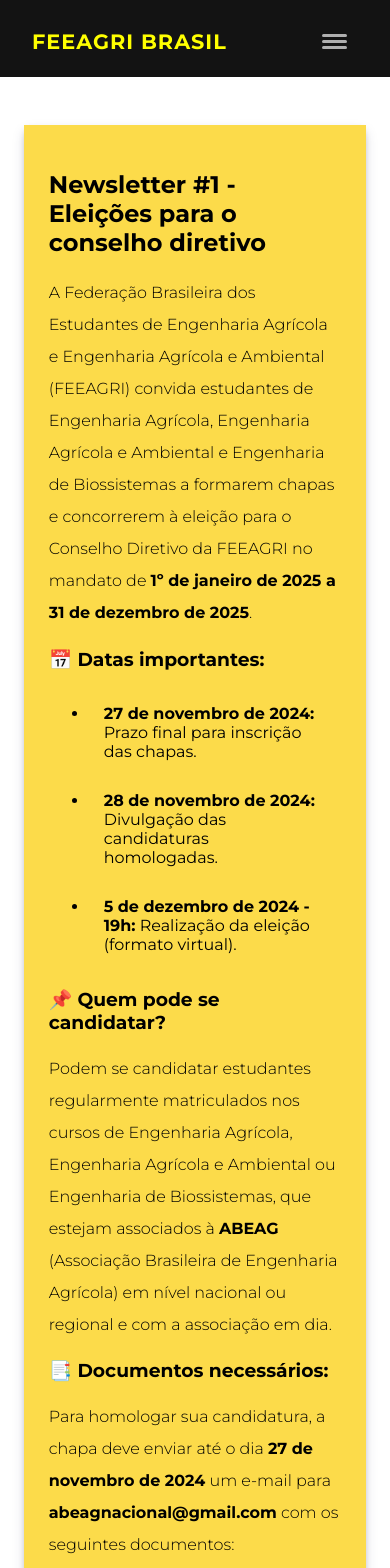
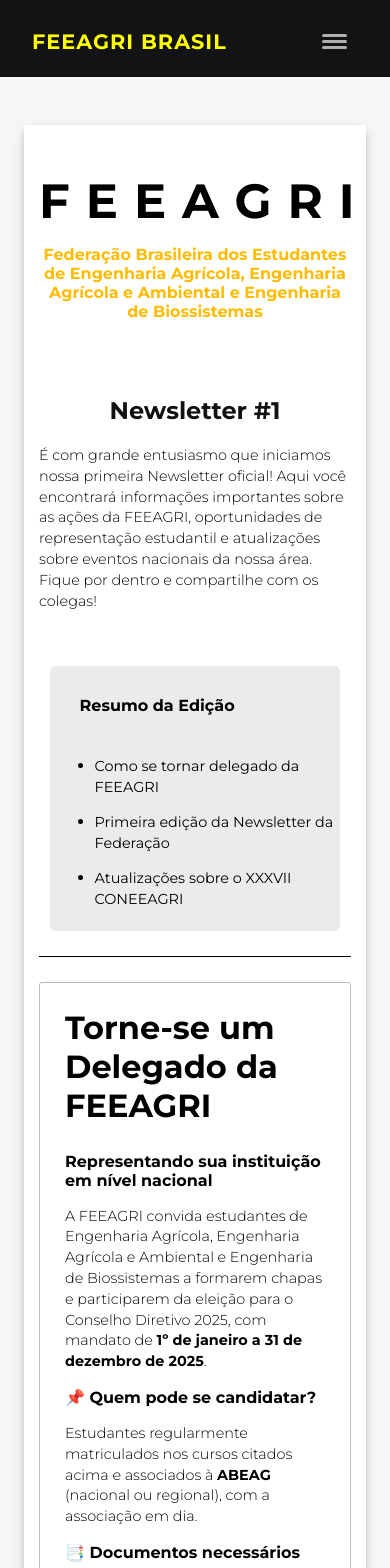
Before and after one commit to feeagribrasil/feeagri, a React (Create React App) app: page /post in a window 390 px wide. Shown: the top 1568 px of the page. Built offline with nearby package versions, Linux system fonts and the light colour scheme.

Commit message:
fix responsivo

```diff
--- a/src/paginas/NewsletterPosts.jsx
+++ b/src/paginas/NewsletterPosts.jsx
@@ -2,6 +2,8 @@
 import Header from "../componentes/Header";
 import Footer from "../componentes/Footer";
 import "../styles/auxiliar.scss";
+import imagem from '../assets/9.jpg';
+import imagem2 from '../assets/10.jpg';
 
 export default function NewsletterPost() {
   return (
@@ -9,82 +11,92 @@
       <Header />
       <div className="auxiliar">
         <div className="container">
-          <h2>Newsletter #1 - Eleições para o conselho diretivo</h2>
+          <h1>FEEAGRI</h1>
+          <h2>Federação Brasileira dos Estudantes de Engenharia Agrícola, Engenharia Agrícola e Ambiental e Engenharia de Biossistemas</h2>
+          <h2 className="custom"><strong>Newsletter #1</strong></h2>
 
           <p>
-            A Federação Brasileira dos Estudantes de Engenharia Agrícola e
-            Engenharia Agrícola e Ambiental (FEEAGRI) convida estudantes de
-            Engenharia Agrícola, Engenharia Agrícola e Ambiental e Engenharia de
-            Biossistemas a formarem chapas e concorrerem à eleição para o
-            Conselho Diretivo da FEEAGRI no mandato de{" "}
-            <strong>1º de janeiro de 2025 a 31 de dezembro de 2025</strong>.
+            É com grande entusiasmo que iniciamos nossa primeira Newsletter oficial! Aqui você encontrará informações importantes sobre as ações da FEEAGRI, oportunidades de representação estudantil e atualizações sobre eventos nacionais da nossa área. Fique por dentro e compartilhe com os colegas!
           </p>
 
-          <h3>📅 Datas importantes:</h3>
+          <div className="resume">
+            <h2>Resumo da Edição</h2>
             <ul>
               <li>
-              <strong>27 de novembro de 2024:</strong> Prazo final para
-              inscrição das chapas.
+                <p>Como se tornar delegado da FEEAGRI</p>
               </li>
               <li>
-              <strong>28 de novembro de 2024:</strong> Divulgação das
-              candidaturas homologadas.
+                <p>Primeira edição da Newsletter da Federação</p>
               </li>
               <li>
-              <strong>5 de dezembro de 2024 - 19h:</strong> Realização da
-              eleição (formato virtual).
+                <p>Atualizações sobre o XXXVII CONEEAGRI</p>
               </li>
             </ul>
+          </div>
+
+          <div className="sep" />
+
+          {/* BLOCO 1 - DELEGADO */}
+          <div className="conteudo">
+            <h2>Torne-se um Delegado da FEEAGRI</h2>
+            <h3>Representando sua instituição em nível nacional</h3>
+            <p>
+              A FEEAGRI convida estudantes de Engenharia Agrícola, Engenharia Agrícola e Ambiental e Engenharia de Biossistemas a formarem chapas e participarem da eleição para o Conselho Diretivo 2025, com mandato de <strong>1º de janeiro a 31 de dezembro de 2025</strong>.
+            </p>
 
             <h3>📌 Quem pode se candidatar?</h3>
             <p>
-            Podem se candidatar estudantes regularmente matriculados nos cursos
-            de Engenharia Agrícola, Engenharia Agrícola e Ambiental ou
-            Engenharia de Biossistemas, que estejam associados à{" "}
-            <strong>ABEAG</strong> (Associação Brasileira de Engenharia
-            Agrícola) em nível nacional ou regional e com a associação em dia.
+              Estudantes regularmente matriculados nos cursos citados acima e associados à <strong>ABEAG</strong> (nacional ou regional), com a associação em dia.
             </p>
 
-          <h3>📑 Documentos necessários:</h3>
-          <p>
-            Para homologar sua candidatura, a chapa deve enviar até o dia{" "}
-            <strong>27 de novembro de 2024</strong> um e-mail para{" "}
-            <strong>abeagnacional@gmail.com</strong> com os seguintes
-            documentos:
-          </p>
+            <h3>📑 Documentos necessários</h3>
+            <p>Envie os documentos até <strong>27 de novembro de 2024</strong> para <strong>abeagnacional@gmail.com</strong>:</p>
             <ul>
-            <li>Documento de identidade de todos os candidatos;</li>
-            <li>Atestados de matrícula atualizados;</li>
-            <li>Declaração com os cargos que cada candidato ocupará;</li>
-            <li>Comprovante de regularidade com a ABEAG;</li>
-            <li>Proposta de candidatura da chapa (formato PDF).</li>
+              <li>Documento de identidade de todos os candidatos</li>
+              <li>Atestados de matrícula atualizados</li>
+              <li>Declaração com os cargos que cada membro ocupará</li>
+              <li>Comprovante de regularidade com a ABEAG</li>
+              <li>Proposta de candidatura da chapa (PDF)</li>
             </ul>
-          <p>
-            <em>Obs: Apenas um e-mail por chapa deve ser enviado.</em>
-          </p>
+            <p><em>Obs: Apenas um e-mail por chapa deve ser enviado.</em></p>
 
             <h3>📢 Como será a votação?</h3>
             <p>
-            A eleição ocorrerá de forma <strong>virtual</strong> no dia{" "}
-            <strong>5 de dezembro de 2024, às 19h (horário de Brasília)</strong>
-            . Apenas os delegados oficialmente reconhecidos poderão votar,
-            mediante comprovação enviada para{" "}
-            <strong>abeagnacional@gmail.com</strong> até o dia{" "}
-            <strong>3 de dezembro de 2024</strong>.
+              A votação será realizada de forma <strong>virtual</strong> no dia <strong>5 de dezembro de 2024, às 19h (horário de Brasília)</strong>. Apenas os delegados oficialmente reconhecidos poderão votar, com envio de comprovação até <strong>3 de dezembro</strong>.
             </p>
 
-          <h3>📊 Apuração e resultado:</h3>
+            <h3>📊 Apuração e resultado</h3>
             <p>
-            A apuração dos votos será realizada logo após o encerramento da
-            eleição, em sessão virtual conduzida pela Comissão Eleitoral. Em
-            caso de empate, o critério de desempate será o tempo de associação à
-            ABEAG. Persistindo o empate, uma nova votação será convocada.
+              A apuração ocorrerá logo após o encerramento da eleição, com condução da Comissão Eleitoral. Em caso de empate, o critério de desempate será o tempo de associação à ABEAG. Persistindo o empate, uma nova votação será convocada.
             </p>
 
+            <p>📩 Dúvidas? Escreva para: <strong>abeagnacional@gmail.com</strong></p>
+          </div>
+
+          {/* BLOCO 2 - ESTREIA NEWSLETTER */}
+          <div className="conteudo">
+            <h2>Estreia da Newsletter FEEAGRI</h2>
+            <h3>Agora com comunicações mensais para os estudantes</h3>
+            <img src={imagem} alt="Newsletter FEEAGRI" />
             <p>
-            📩 Para dúvidas ou mais informações, entre em contato pelo e-mail:{" "}
-            <strong>abeagnacional@gmail.com</strong>
+              A FEEAGRI está lançando sua Newsletter mensal com o objetivo de aproximar ainda mais os estudantes e divulgar as ações da Federação. Esperamos manter todos informados sobre oportunidades, eventos, atividades e muito mais.
             </p>
+            <p>Se você é estudante da área, acompanhe nossos canais e fique por dentro de tudo que estamos organizando para fortalecer nossa comunidade acadêmica!</p>
+          </div>
+
+          {/* BLOCO 3 - CONEEAGRI */}
+          <div className="conteudo">
+            <h2>Novidades sobre o XXXVII CONEEAGRI</h2>
+            <h3>O maior encontro nacional da nossa categoria está chegando!</h3>
+            <img src={imagem2} alt="CONNEAGRI" />
+            <p>
+              O XXXVII Congresso Nacional dos Estudantes de Engenharia Agrícola (CONNEAGRI) e o I Encontro Nacional dos Pós-Graduandos em Engenharia Agrícola (ENPEAG) ocorrerão entre os dias <strong>22 e 26 de outubro de 2024</strong>, na UFPR – Campus Jandaia do Sul.
+            </p>
+            <p>
+              A FEEAGRI estará presente e trará atualizações mensais sobre o evento. Fique atento aos prazos de inscrição, chamadas de trabalhos e oportunidades de participação ativa na organização e execução do congresso.
+            </p>
+            <p>📩 Dúvidas sobre o evento? Nos escreva!</p>
+          </div>
         </div>
       </div>
       <Footer />
--- a/src/styles/About.scss
+++ b/src/styles/About.scss
@@ -7,7 +7,6 @@
   display: flex;
   margin: auto;
   justify-content: space-between;
-  background-color: orange;
 
   .widget {
     width: 30%;
@@ -98,7 +97,6 @@
   .mainContent {
     width: 95%;
     display: inline-block;
-    background-color: orange;
 
     .widget {
       width: 90%;
--- a/src/styles/Events.scss
+++ b/src/styles/Events.scss
@@ -269,6 +269,23 @@
   }
 }
 
+@media (max-width: 768px) {
+  .featuredSec {
+  .featuredSec-secondary {
+
+    .card {
+
+      .img {
+
+        h2 {
+          font-size: 1rem;
+        }
+      }
+    }
+  }
+}
+}
+
 @media (max-width: 550px) {
   .container_events {
     .container {
--- a/src/styles/auxiliar.scss
+++ b/src/styles/auxiliar.scss
@@ -5,6 +5,7 @@
   display: flex;
   justify-content: center;
   align-items: flex-start;
+  background-color: rgb(247, 245, 245);
 
   .container2 {
     width: 80%;
@@ -21,17 +22,103 @@
   }
 
   .container {
-    width: 50%;
+    width: 40%;
     height: auto;
     margin-top: 125px;
     margin-bottom: 125px;
-    padding: 25px;
-    background-color: rgb(252, 219, 74);
+    padding: 115px;
+    padding-top: 50px;
+
     box-shadow: rgba(50, 50, 93, 0.25) 0px 6px 12px -2px,
       rgba(0, 0, 0, 0.3) 0px 3px 7px -3px;
 
+    h1 {
+      text-align: center;
+      font-size: 4rem;
+      letter-spacing: 1rem;
+      font-weight: bolder;
+      margin-bottom: 15px;
+    }
+
+    h2 {
+      font-size: 1rem;
+      text-align: center;
+      margin-top: 0;
+      color: rgb(255, 187, 0);
+    }
+
+    .resume {
+      width: 100%;
+      height: auto;
+      padding: 5px;
+      margin: auto;
+      border-radius: 5px;
+      background-color: rgb(235, 235, 235);
+      margin-top: 55px;
+
+      h2 {
+        color: black;
+        text-align: left;
+        padding: 25px;
+      }
+
+      ul {
+
+        li {
+          padding: 0;
+
+          p {
+            font-weight: 400;
+          }
+        }
+      }
+    }
+
+    .sep {
+      width: 100%;
+      height: 1px;
+      background-color: black;
+      margin-top: 25px;
+      margin-bottom: 25px;
+    }
+
+    .conteudo {
+
+      padding: 25px;
+      border: 1px solid rgb(187, 187, 187);
+      margin-top: 25px;
+      border-radius: 3px;
+
+      img {
+        width: 100%;
+        height: 350px;
+        border-radius: 5px;
+      }
+
+      h2 {
+        font-size: 2rem;
+        color: black;
+        text-align: left;
+      }
+      h3 {
+        font-size: 1rem;
+
+      }
+    }
+
+    .custom {
+      font-size: 1.5rem;
+      text-align: center;
+      margin-top: 75px;
+      color: rgb(63, 62, 62);
+
+      strong {
+        color: rgb(17, 17, 17);
+      }
+    }
     p {
-      line-height: 2rem;
+      line-height: 1.3rem;
+      font-size: .9rem;
     }
     li {
       padding: 15px;
@@ -39,10 +126,69 @@
   }
 }
 
+@media (max-width: 768px) {
+  .auxiliar {
+    .container {
+      width: 70%;
+      padding: 35px;
+
+      .resume {
+        padding: 5px;
+        width: 90%;
+      }
+
+      h1 {
+        font-size: 3rem;
+      }
+
+      .conteudo {
+
+        img {
+          height: 250px;
+        }
+      }
+    }
+  }
+}
+
+
 @media (max-width: 550px) {
   .auxiliar {
     .container {
-      width: 75%;
+      width: 80%;
+      padding: 15px;
+
+      .resume {
+        padding: 5px;
+        width: 90%;
+      }
+
+      h1 {
+        font-size: 3rem;
+      }
+
+      .conteudo {
+
+        img {
+          height: 250px;
+        }
+      }
     }
   }
 }
+
+@media (max-width: 375px) {
+  .auxiliar {
+    .container {
+      h1 {
+        font-size: 2rem;
+      }
+      .conteudo {
+
+        img {
+          height: 150px;
+        }
+      }
+    }
+  }
+}
```
Also changed, not shown: src/paginas/Membros.jsx (+32 -0 lines), src/paginas/Newsletter.jsx (+4 -29 lines), src/styles/HeaderSecundario.scss (+19 -0 lines), src/styles/Newsletter.scss (+27 -7 lines), 12 other files (tests, documents, lock files or other folders). Lines whose indentation alone changed are shown as unchanged.
